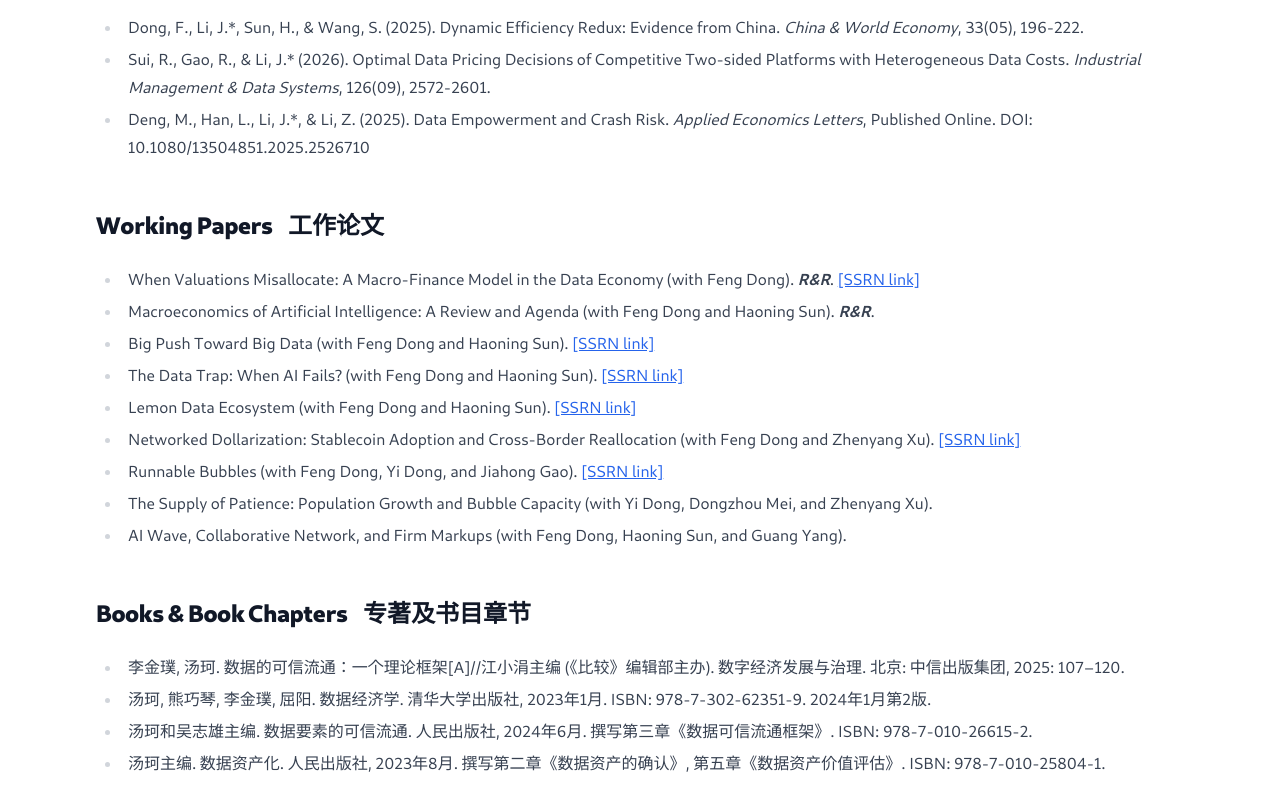
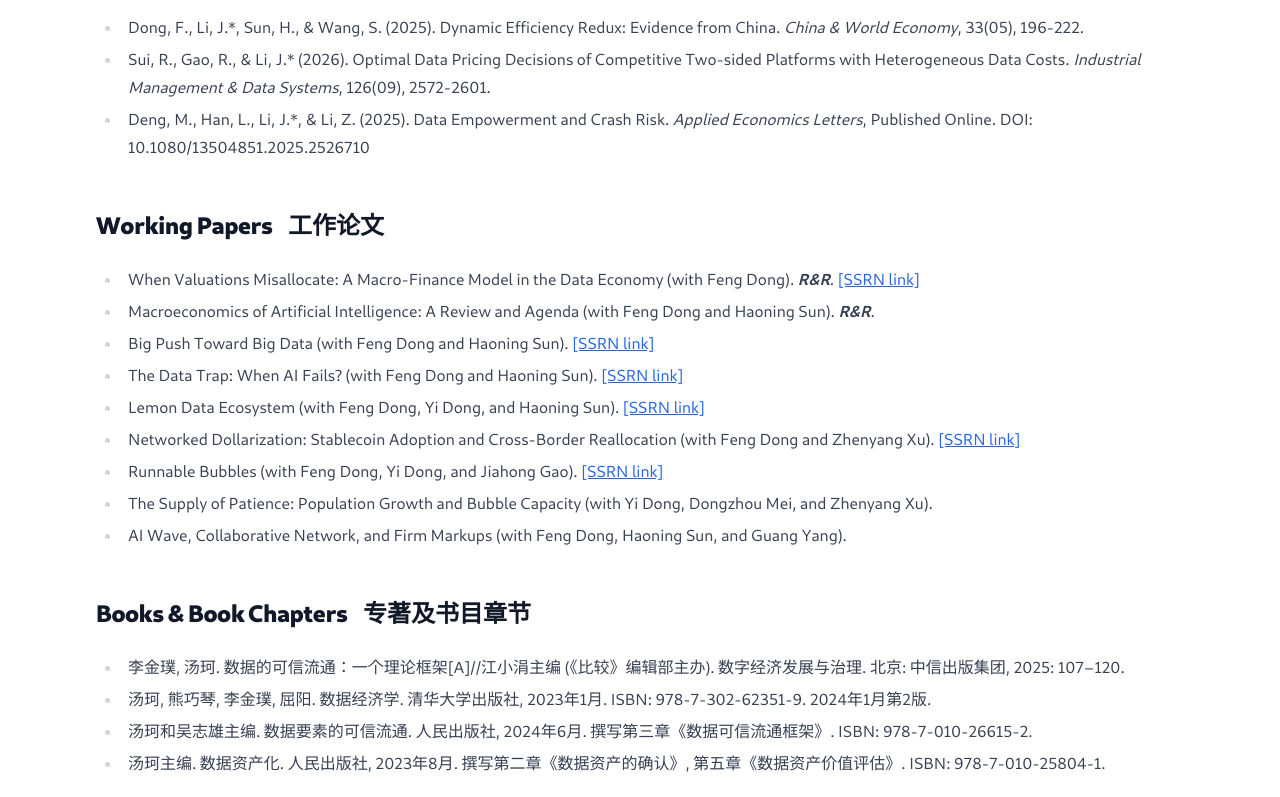
Before and after one commit to lijinpu/lijinpu.github.io, a Next.js app: page /research in a window 1280 px wide. Shown: the part 583-1380 px from the top of the page. Built offline with nearby package versions, Linux system fonts and the light colour scheme.

Commit message:
auto update

```diff
--- a/pages/cv.tsx
+++ b/pages/cv.tsx
@@ -128,7 +128,7 @@ export default function CV({ lastUpdateISO }: InferGetStaticPropsType<typeof get
   [SSRN link]
 </a>
     </li>
-    <li>Lemon Data Ecosystem (with Feng Dong and Haoning Sun). <a href="https://papers.ssrn.com/sol3/papers.cfm?abstract_id=7588741"
+    <li>Lemon Data Ecosystem (with Feng Dong, Yi Dong, and Haoning Sun). <a href="https://papers.ssrn.com/sol3/papers.cfm?abstract_id=7588741"
     target="_blank"
     rel="noopener noreferrer"
 >
--- a/pages/research.tsx
+++ b/pages/research.tsx
@@ -85,7 +85,7 @@ export default function Research() {
   [SSRN link]
 </a>
     </li>
-    <li>Lemon Data Ecosystem (with Feng Dong and Haoning Sun). <a href="https://papers.ssrn.com/sol3/papers.cfm?abstract_id=7588741"
+    <li>Lemon Data Ecosystem (with Feng Dong, Yi Dong, and Haoning Sun). <a href="https://papers.ssrn.com/sol3/papers.cfm?abstract_id=7588741"
     target="_blank"
     rel="noopener noreferrer"
 >
```
